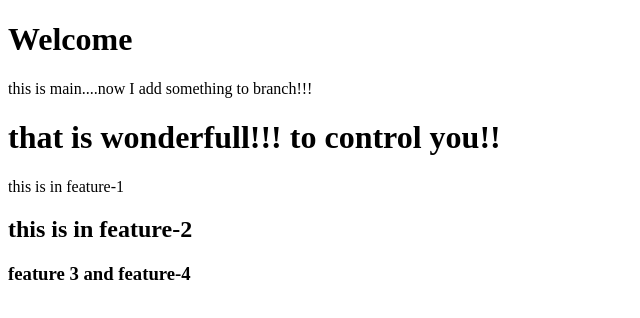
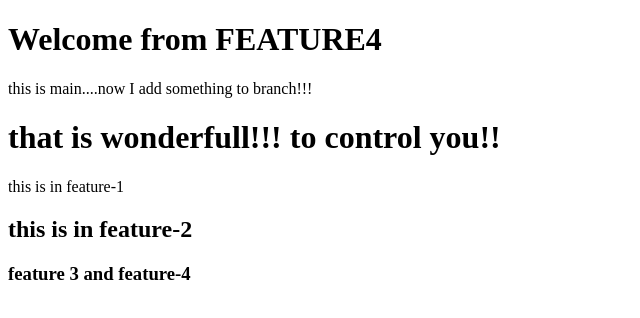
Before and after one commit to Rachel37189/test, a plain HTML site: page index.html in a window 1280 px wide. Shown: the whole page, without its empty margins (0-640 px from the left). Drawn offline with Linux system fonts and the light colour scheme.

Commit message:
make change in id title with feature4

```diff
--- a/index.html
+++ b/index.html
@@ -7,7 +7,7 @@
     <title>Rachel...git</title>
 </head>
 <body>
-    <h1 id="title">Welcome</h1>
+    <h1 id="title">Welcome from FEATURE4</h1>
     <p>this is main....now I add something to branch!!!</p>
 
     <h1> that is wonderfull!!! to control you!!</h1>
```
